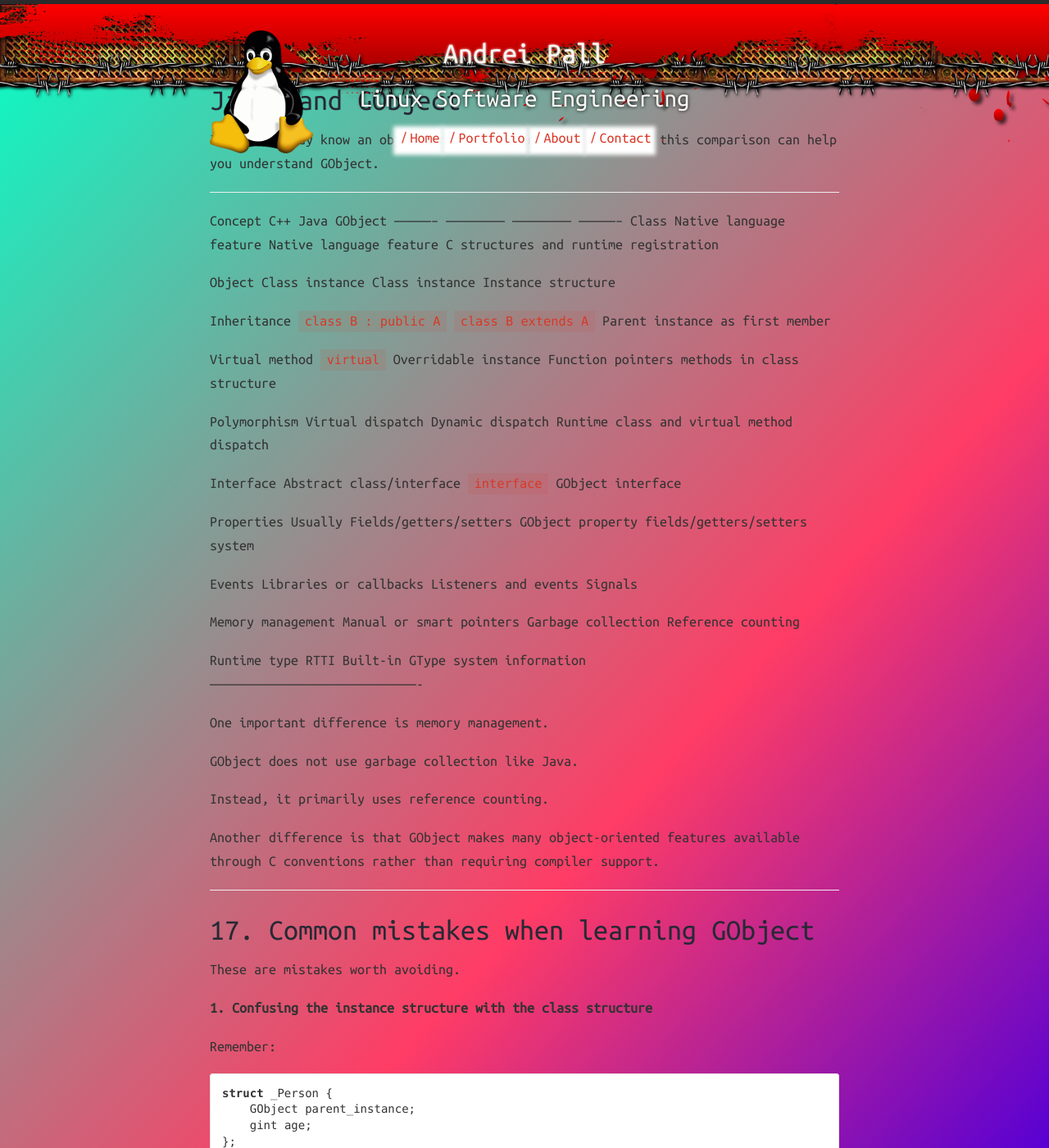
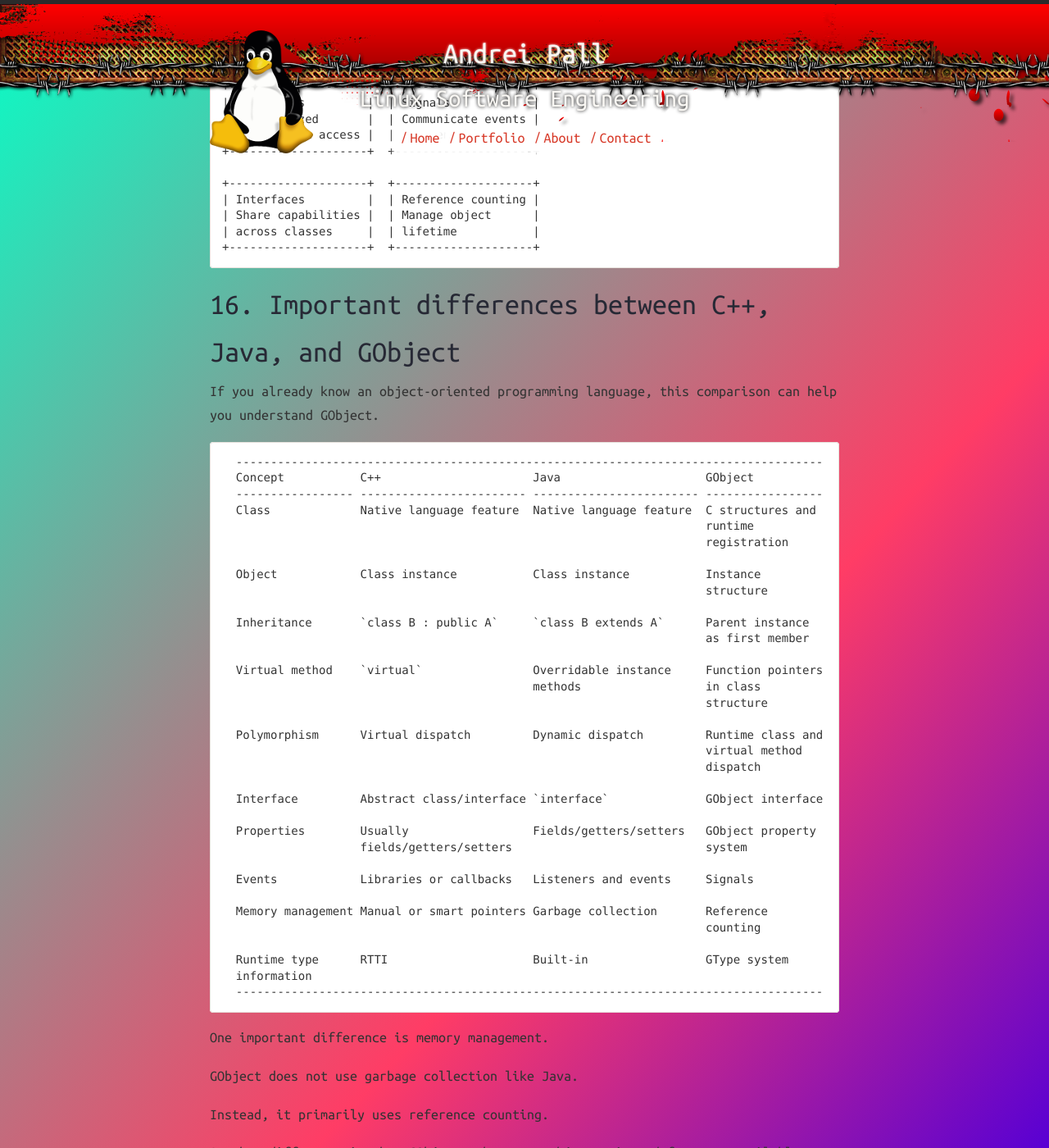
Before and after one commit to andreipall/andreipall.github.io, a Jekyll site: the page built from _posts/2026-11-08-gobject-detailed-explanation.markdown, in a window 1280 px wide and 1400 px high, scrolled down 53694 px. Shown: the whole window at 82% size. Built offline with Jekyll 4.4.1, drawn with Linux system fonts in a browser that asks for light colours; comment, search, counter and statistics services are not loaded; some of the changed text lies outside the part shown.

Commit message:
Update 2026-11-08-gobject-detailed-explanation.markdown

````diff
--- a/_posts/2026-11-08-gobject-detailed-explanation.markdown
+++ b/_posts/2026-11-08-gobject-detailed-explanation.markdown
@@ -318,7 +318,7 @@ This is how GObject implements polymorphism.
 ## 3.3 Instance versus class
 
 This distinction is extremely important.
-
+``` text
   -----------------------------------------------------------------------
   Instance structure                  Class structure
   ----------------------------------- -----------------------------------
@@ -332,7 +332,7 @@ This distinction is extremely important.
 
   Stores fields such as name and age  Stores method implementations
   -----------------------------------------------------------------------
-
+```
 For example, imagine creating three Person objects:
 
 ``` c
@@ -1304,7 +1304,7 @@ caller, so you must free the returned string.
 ## 8.5 Property flags
 
 Some common property flags are:
-
+``` text
   -----------------------------------------------------------------------
   Flag                                Meaning
   ----------------------------------- -----------------------------------
@@ -1326,7 +1326,7 @@ Some common property flags are:
                                       controls notification
 
   -----------------------------------------------------------------------
-
+```
 Properties are particularly important in GTK because many GTK widgets
 expose their configuration through GObject properties.
 
@@ -1426,7 +1426,7 @@ implementation.
 ## 9.3 Signals are not exactly the same as virtual methods
 
 This distinction is important.
-
+``` text
   -----------------------------------------------------------------------
   Virtual methods                     Signals
   ----------------------------------- -----------------------------------
@@ -1443,7 +1443,7 @@ This distinction is important.
   method                              callbacks
 
   -----------------------------------------------------------------------
-
+```
 Signals can also have a class closure or default class handler, so they
 can interact with inheritance. However, their main purpose is event
 communication.
@@ -1760,7 +1760,7 @@ its parent to do the same.
 ## 11.3 `dispose()` versus `finalize()`
 
 You will frequently encounter two lifecycle methods.
-
+``` text
   -----------------------------------------------------------------------
   Method                              Purpose
   ----------------------------------- -----------------------------------
@@ -1772,7 +1772,7 @@ You will frequently encounter two lifecycle methods.
                                       by the object, such as allocated
                                       memory
   -----------------------------------------------------------------------
-
+```
 For example, imagine a Window object owns a reference to another
 GObject.
 
@@ -2423,7 +2423,7 @@ This is how you can create reusable custom graphical components.
 When reading GTK or GLib source code, you will encounter many macros.
 
 These are some of the most important ones.
-
+``` text
   -----------------------------------------------------------------------
   Macro                               Purpose
   ----------------------------------- -----------------------------------
@@ -2458,7 +2458,7 @@ These are some of the most important ones.
   `G_OBJECT_CLASS()`                  Accesses the GObject class
                                       structure
   -----------------------------------------------------------------------
-
+```
 There are also two important declaration macros:
 
 ### `G_DECLARE_DERIVABLE_TYPE`
@@ -2564,7 +2564,7 @@ Let's put all the main concepts into one picture.
 
 If you already know an object-oriented programming language, this
 comparison can help you understand GObject.
-
+``` text
   -------------------------------------------------------------------------------------
   Concept           C++                      Java                     GObject
   ----------------- ------------------------ ------------------------ -----------------
@@ -2599,7 +2599,7 @@ comparison can help you understand GObject.
   Runtime type      RTTI                     Built-in                 GType system
   information
   -------------------------------------------------------------------------------------
-
+```
 One important difference is memory management.
 
 GObject does not use garbage collection like Java.
````
